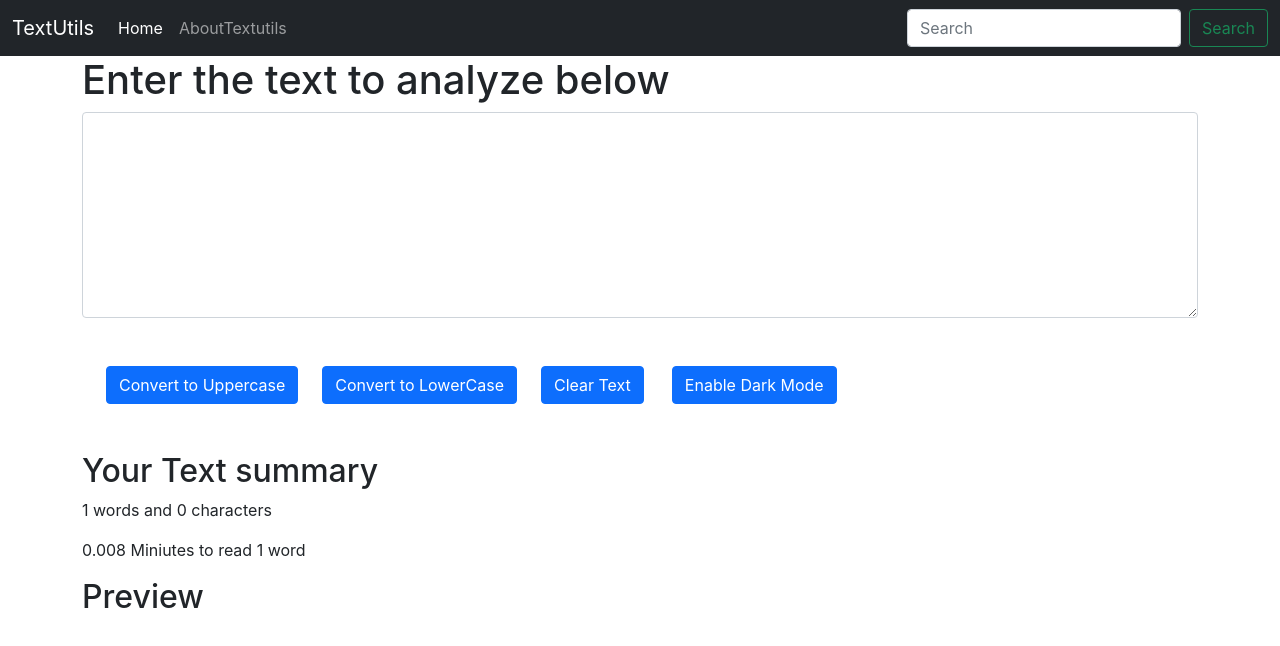
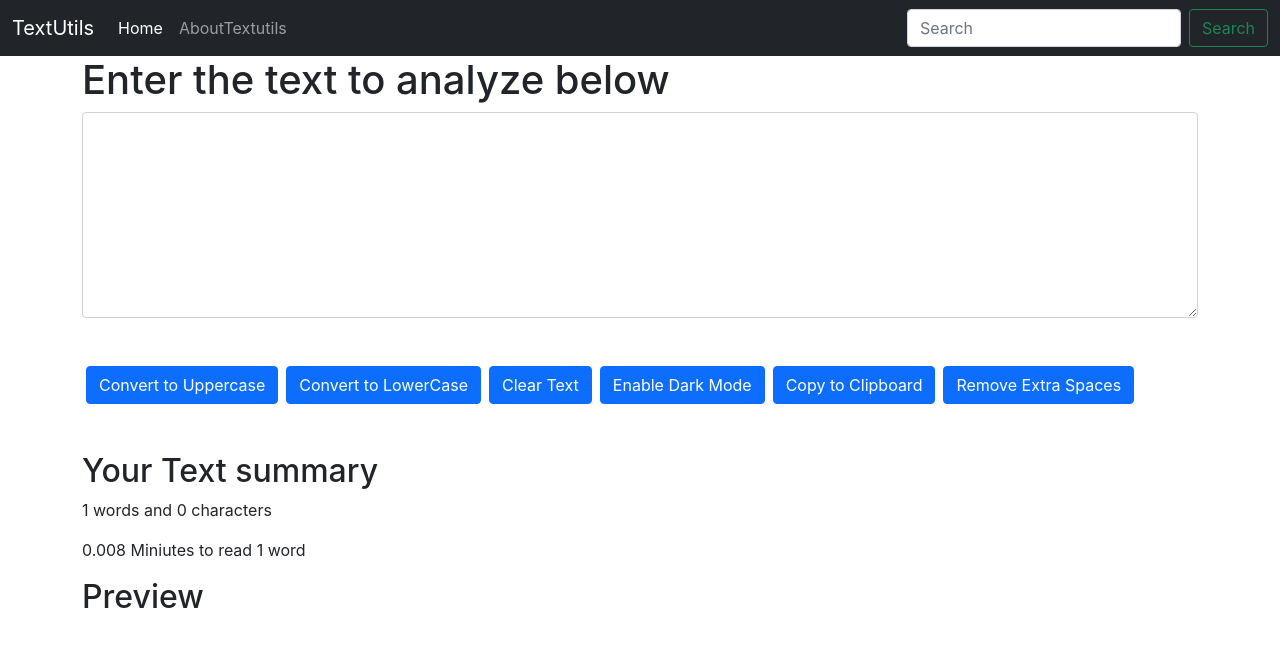
Before and after one commit to deepanshi-mitta/TextUtilityApplication, a React (Create React App) app in the folder textutils/: page / in a window 1280 px wide. Shown: the top 646 px of the page. Built offline with nearby package versions, Linux system fonts and the light colour scheme.

Commit message:
added feature extra space,copy

```diff
--- a/textutils/src/component/TextForm.js
+++ b/textutils/src/component/TextForm.js
@@ -19,6 +19,15 @@ const TextForm = (props) => {
     let newText = "";
     setText(newText);
   };
+  const copy=()=>{
+    var text=document.getElementById('myBox');
+    text.select();
+    navigator.clipboard.writeText(text.value);
+  };
+  const space=()=>{
+    let newText=text.split(/[ ]+/);
+    setText(newText.join(" "));
+  }
   const handleclick = () => {
     let textnew = text.toLowerCase();
     setText(textnew);
@@ -56,17 +65,23 @@ const TextForm = (props) => {
           ></textarea>
         </div>
         <div>
-          <button className="btn btn-primary mx-4" onClick={handleupClick}>
+          <button className="btn btn-primary mx-1" onClick={handleupClick}>
             Convert to Uppercase
           </button>
-          <button className="btn btn-primary " onClick={handleclick}>
+          <button className="btn btn-primary mx-1" onClick={handleclick}>
             Convert to LowerCase
           </button>
-          <button className="btn btn-primary mx-4" onClick={handleClearclick}>
+          <button className="btn btn-primary mx-1" onClick={handleClearclick}>
             Clear Text
           </button>
           <button className="btn btn-primary mx-1" onClick={Enable}>
             {mytext}
+          </button>
+          <button className="btn btn-primary mx-1" onClick={copy}>
+            Copy to Clipboard
+          </button>
+          <button className="btn btn-primary mx-1" onClick={space}>
+            Remove Extra Spaces
           </button>
         </div>
 
```
